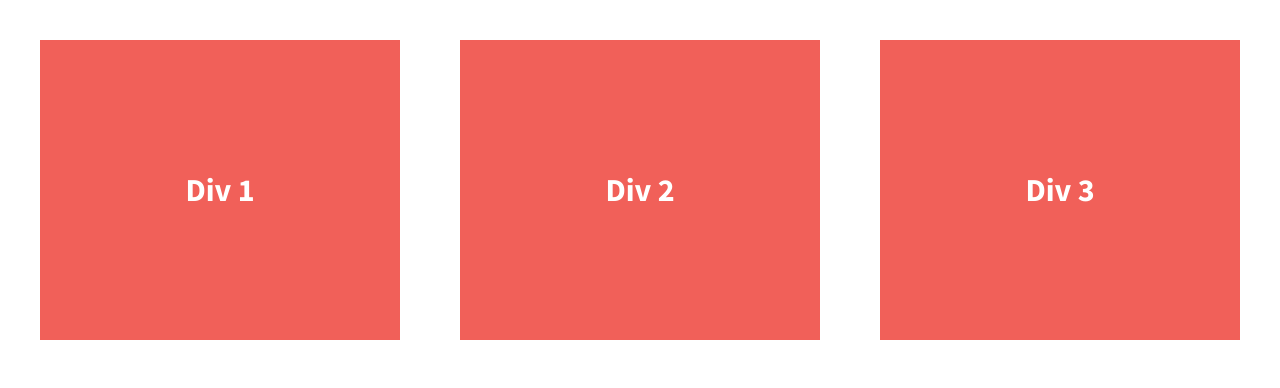
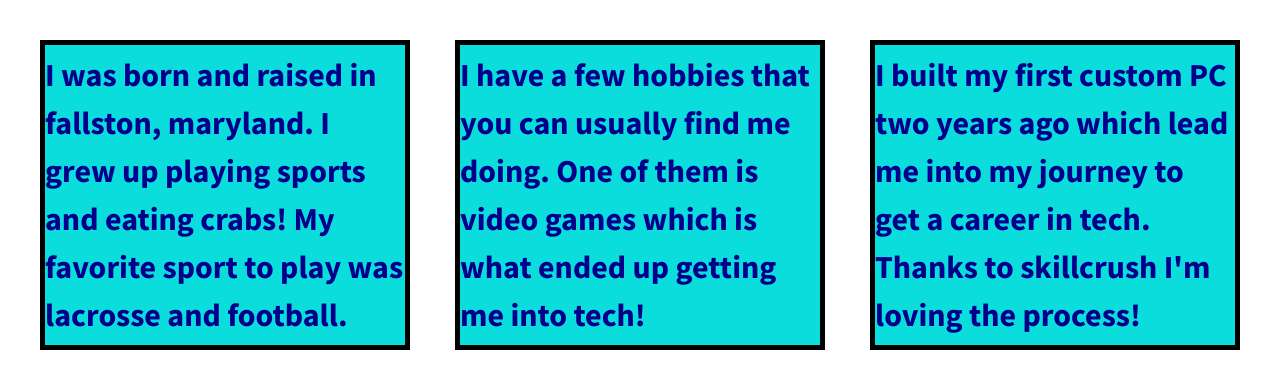
Before and after one commit to Chad-J-B/206-divs-flexbox-starter, a plain HTML site: page index.html in a window 1280 px wide. Drawn offline with nearby package versions, Linux system fonts and the light colour scheme.

Commit message:
Changed divs content colors and border

```diff
--- a/css/main.css
+++ b/css/main.css
@@ -25,7 +25,7 @@ html {
  */
 
 ::-moz-selection {
-    background: #b3d4fc;
+    background: #0659be;
     text-shadow: none;
 }
 
@@ -120,12 +120,13 @@ body {
   display: flex;
   justify-content: center;
   align-items: center;
-  color: #fff;
+  color:darkblue;
   line-height: 1.5em;
   font-size: 1.6em;
-  background-color: #f16059;
+  background-color: #0bdcdc;
   height: 300px;
   width: 30%;
+  border: 5px solid #000000;
 }
 
 
--- a/index.html
+++ b/index.html
@@ -23,13 +23,13 @@
 
         <section class="wrapper">
             <div class="div-1">
-                Div 1
+                I was born and raised in fallston, maryland. I grew up playing sports and eating crabs! My favorite sport to play was lacrosse and football.
             </div>
             <div class="div-2">
-                Div 2
+                I have a few hobbies that you can usually find me doing. One of them is video games which is what ended up getting me into tech!
             </div>
             <div class="div-3">
-                Div 3
+                I built my first custom PC two years ago which lead me into my journey to get a career in tech. Thanks to skillcrush I'm loving the process!
             </div>
         </section>
 
```
